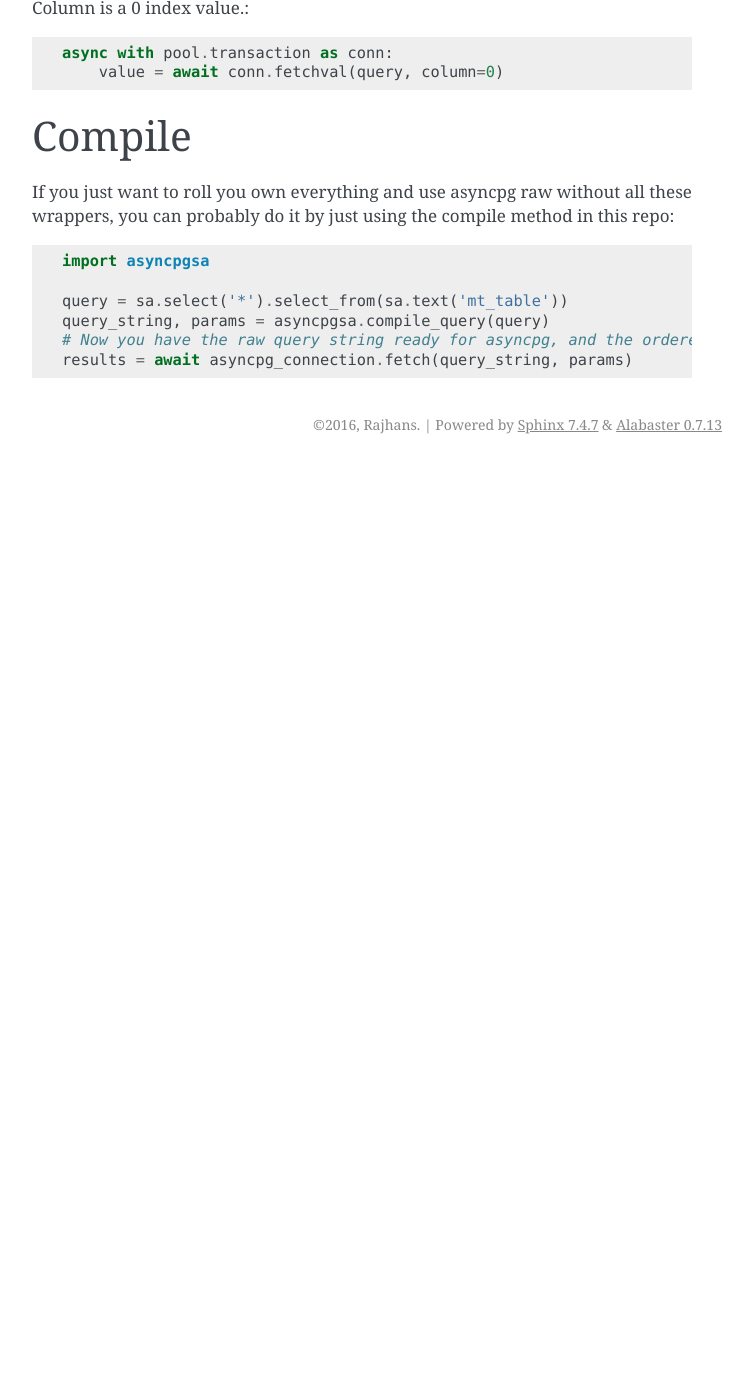
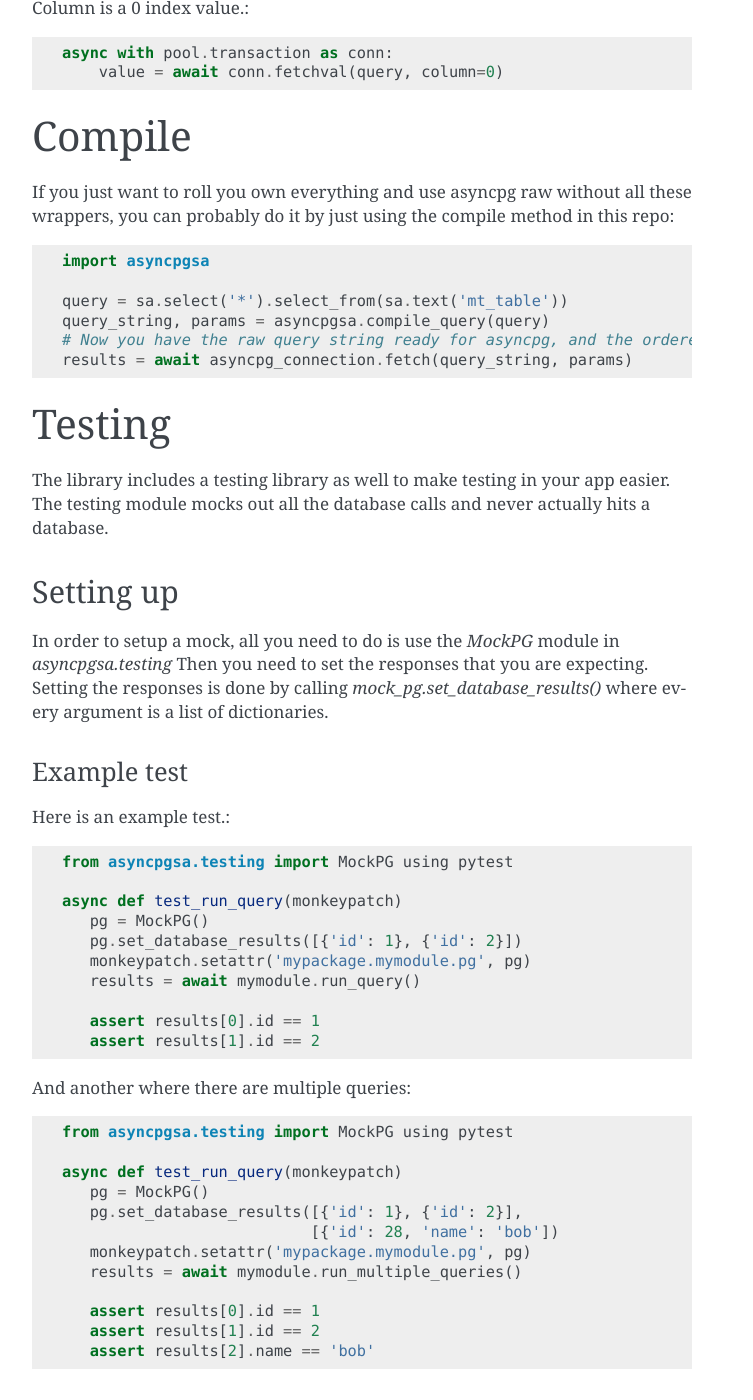
Before and after one commit to CanopyTax/asyncpgsa, a Sphinx documentation site: the page built from docs/index.rst, in a window 1280 px wide and 1400 px high, scrolled down 4950 px. Shown: the whole window, without its empty margins (388-1141 px from the left). Built offline with Sphinx 7.4.7, drawn with Linux system fonts in a browser that asks for light colours; before the commit the page ends 5414 px from its top, so only the background shows below that; some of the changed text lies outside the part shown.

Commit message:
add documentation for testing module

```diff
--- a/docs/index.rst
+++ b/docs/index.rst
@@ -220,5 +220,47 @@ If you just want to roll you own everything and use asyncpg raw without all thes
 
 
 
+Testing
+=======
+The library includes a testing library as well to make testing
+in your app easier. The testing module mocks out all the database
+calls and never actually hits a database.
+
+Setting up
+^^^^^^^^^^
+In order to setup a mock, all you need to do is use the `MockPG` module in `asyncpgsa.testing`
+Then you need to set the responses that you are expecting.
+Setting the responses is done by calling `mock_pg.set_database_results()` where every argument is a list of dictionaries.
+
+Example test
+++++++++++++
+Here is an example test.::
+
+    from asyncpgsa.testing import MockPG using pytest
+
+    async def test_run_query(monkeypatch)
+       pg = MockPG()
+       pg.set_database_results([{'id': 1}, {'id': 2}])
+       monkeypatch.setattr('mypackage.mymodule.pg', pg)
+       results = await mymodule.run_query()
+
+       assert results[0].id == 1
+       assert results[1].id == 2
+
+And another where there are multiple queries::
+
+    from asyncpgsa.testing import MockPG using pytest
+
+    async def test_run_query(monkeypatch)
+       pg = MockPG()
+       pg.set_database_results([{'id': 1}, {'id': 2}],
+                               [{'id': 28, 'name': 'bob'])
+       monkeypatch.setattr('mypackage.mymodule.pg', pg)
+       results = await mymodule.run_multiple_queries()
+
+       assert results[0].id == 1
+       assert results[1].id == 2
+       assert results[2].name == 'bob'
+
 .. toctree::
    :maxdepth: 2
```
Also changed, not shown: README.md (+2 -0 lines).
